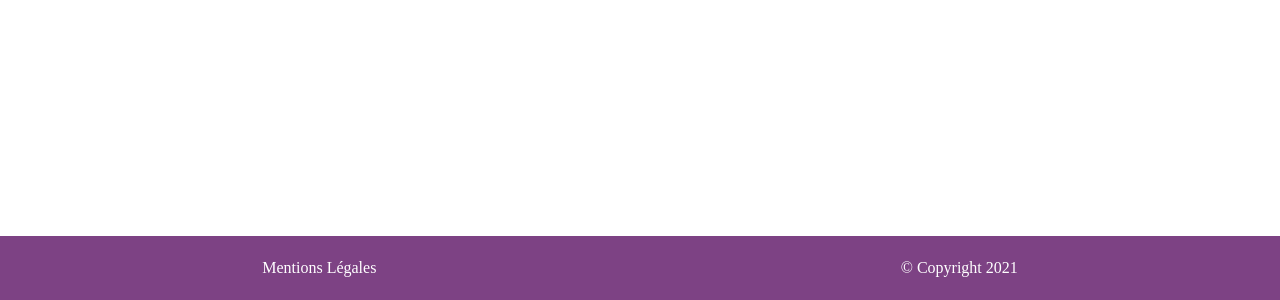
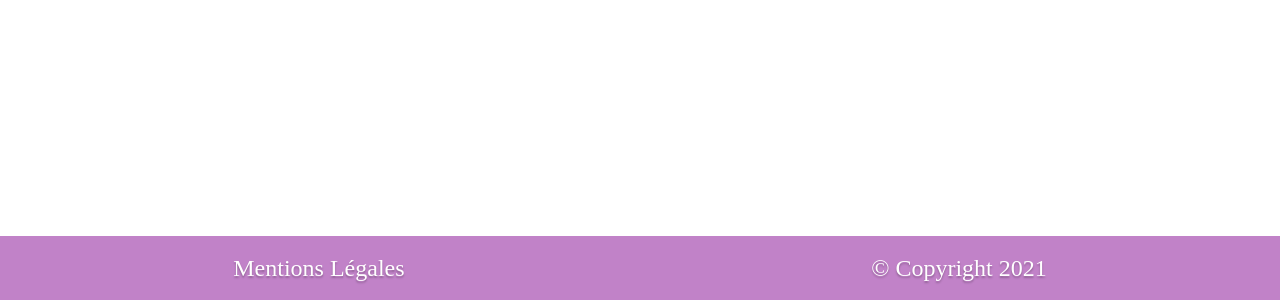
Before and after one commit to RaspberryChaos/next-site-virginie-perrault, a Next.js app: page /mentions-legales in a window 1280 px wide. Shown: the part 716-1016 px from the top of the page. Built offline with nearby package versions, Linux system fonts and the light colour scheme; a web font is replaced by a local one.

Commit message:
footer styles added

```diff
--- a/components/BonsCadeaux.js
+++ b/components/BonsCadeaux.js
@@ -7,10 +7,14 @@ const style = {
         backgroundColor: "#ffffff"
 }
 
+const shadow = {
+    textShadow: "0px 1px 0px rgba(0, 0, 0, 0.5);"
+}
+
 const BonsCadeaux = (props) => {
   return (
     <div className="grid-item" style={style}>
-      <h3>{props.title}</h3>
+      <h3 style={shadow}>{props.title}</h3>
       <Image
         src={props.src}
         alt={props.alt}
--- a/components/BonsCadeauxContainer.js
+++ b/components/BonsCadeauxContainer.js
@@ -5,7 +5,7 @@ import BonsCadeaux from "./BonsCadeaux";
 const BonsCadeauxContainer = () => {
   return (
     <section id="bons-cadeaux">
-      <h2 className="section-heading">Bons Cadeaux</h2>
+      <h2 className="sectionHeading">Bons Cadeaux</h2>
       <div className={styles.grid}>
 
         <BonsCadeaux
--- a/components/Footer.js
+++ b/components/Footer.js
@@ -1,9 +1,10 @@
 import React from "react";
 import Link from "next/link";
+import styles from "../styles/Footer.module.css";
 
 const Footer = () => {
   return (
-    <footer id="footer">
+    <footer id="footer" className={styles.footer}>
       <Link href="/mentions-legales">Mentions Légales</Link>
       <p>&copy; Copyright 2021</p>
     </footer>
--- a/components/PrestationsGrid.js
+++ b/components/PrestationsGrid.js
@@ -5,7 +5,7 @@ import { prestationsData } from "../prestationsData";
 const PrestationsGrid = () => {
     return (
         <section id="prestations">
-        <h2 className="section-heading">Prestations</h2>
+        <h2 className="sectionHeading">Prestations</h2>
         <div className="location">
           <p>Séance à domicile </p>
           <p>ou</p>
--- /dev/null
+++ b/styles/Footer.module.css
@@ -0,0 +1,30 @@
+.footer {
+  display: flex;
+  background-color: var(--clr-purple);
+  margin-top: 5vh;
+  height: 8vh;
+  color: #ffffff;
+  display: flex;
+  justify-content: space-around;
+  align-items: center;
+  width: 100%;
+  font-size: 1rem;
+  text-shadow: var(--text-shadow);
+}
+
+.footer a {
+  color: #ffffff;
+}
+
+.footer a:hover {
+  color: var(--clr-headings);
+}
+
+/*MEDIA QUERIES*/
+
+/* Medium Devices, Desktops */
+@media (min-width: 992px) {
+    .footer {
+        font-size: 1.5rem;
+    }
+}
--- a/styles/globals.css
+++ b/styles/globals.css
@@ -299,26 +299,7 @@ textarea {
 
 /*Footer*/
 
-#footer {
-  display: flex;
-  background-color: var(--clr-darkpurple);
-  margin-top: 5vh;
-  height: 8vh;
-  color: #ffffff;
-  display: flex;
-  justify-content: space-around;
-  align-items: center;
-  width: 100%;
-  font-size: 1rem;
-}
 
-#footer a {
-  color: #ffffff;
-}
-
-#footer a:hover {
-  opacity: 0.5;
-}
 
 /*Thanks Page*/
 
```
